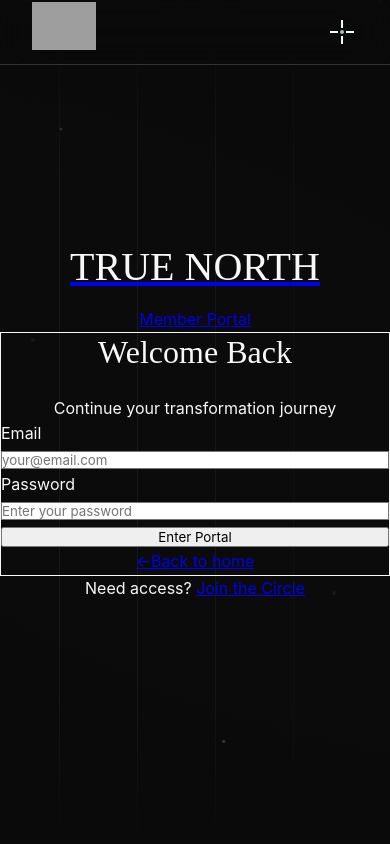
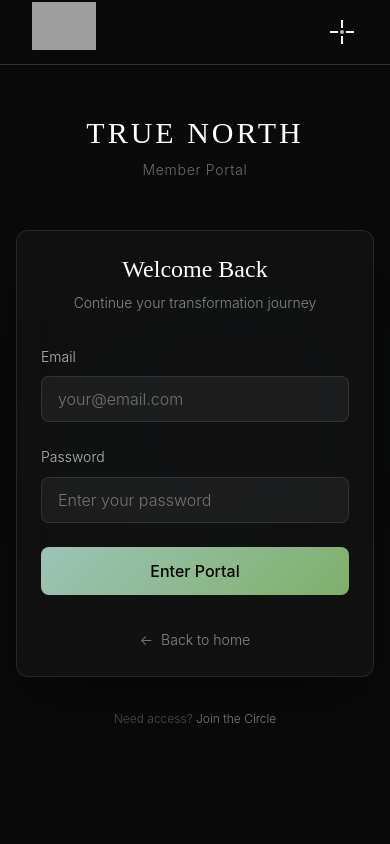
Before and after one commit to Your-True-North/true-north-websiteV2, a Next.js app: page /auth/login in a window 390 px wide. Shown: the top 844 px of the page. Built offline with nearby package versions, Linux system fonts and the light colour scheme; grey boxes are pictures that could not be loaded.

Commit message:
Add mobile responsiveness to Journey + redesign login page

```diff
--- a/app/auth/login/page.tsx
+++ b/app/auth/login/page.tsx
@@ -40,42 +40,127 @@ export default function LoginPage() {
   }
 
   return (
-    <div className="min-h-screen relative overflow-hidden">
+    <div style={{ minHeight: '100vh', position: 'relative', overflow: 'hidden' }}>
       {/* Mystical Background */}
-      <div className="fixed inset-0 bg-[#0a0a0b]">
-        <div className="absolute inset-0 opacity-30">
-          <div className="absolute top-1/4 left-1/4 w-96 h-96 bg-purple-500/20 rounded-full blur-[120px] animate-pulse"></div>
-          <div className="absolute bottom-1/4 right-1/4 w-96 h-96 bg-blue-500/20 rounded-full blur-[120px] animate-pulse delay-700"></div>
+      <div style={{ position: 'fixed', inset: 0, background: '#0a0a0b' }}>
+        <div style={{ position: 'absolute', inset: 0, opacity: 0.3 }}>
+          <div style={{
+            position: 'absolute',
+            top: '25%',
+            left: '25%',
+            width: '24rem',
+            height: '24rem',
+            background: 'radial-gradient(circle, rgba(155, 196, 184, 0.2) 0%, transparent 70%)',
+            borderRadius: '50%',
+            filter: 'blur(120px)',
+            animation: 'pulse 4s ease-in-out infinite'
+          }}></div>
+          <div style={{
+            position: 'absolute',
+            bottom: '25%',
+            right: '25%',
+            width: '24rem',
+            height: '24rem',
+            background: 'radial-gradient(circle, rgba(127, 176, 105, 0.2) 0%, transparent 70%)',
+            borderRadius: '50%',
+            filter: 'blur(120px)',
+            animation: 'pulse 4s ease-in-out infinite 700ms'
+          }}></div>
         </div>
       </div>
 
       {/* Content */}
-      <div className="relative z-10 min-h-screen flex items-center justify-center px-4 py-12">
-        <div className="w-full max-w-md">
+      <div style={{
+        position: 'relative',
+        zIndex: 10,
+        minHeight: '100vh',
+        display: 'flex',
+        alignItems: 'center',
+        justifyContent: 'center',
+        padding: '3rem 1rem'
+      }}>
+        <div style={{ width: '100%', maxWidth: '28rem' }}>
           {/* Logo */}
-          <Link href="/" className="block text-center mb-12 group">
-            <h1 className="text-3xl font-light text-white tracking-wider mb-2 group-hover:opacity-80 transition-opacity">
+          <Link href="/" style={{
+            display: 'block',
+            textAlign: 'center',
+            marginBottom: '3rem',
+            textDecoration: 'none'
+          }}>
+            <h1 style={{
+              fontSize: 'clamp(1.875rem, 5vw, 3rem)',
+              fontWeight: 300,
+              color: '#fff',
+              letterSpacing: '0.1em',
+              marginBottom: '0.5rem',
+              transition: 'opacity 0.3s ease'
+            }}>
               TRUE NORTH
             </h1>
-            <p className="text-sm text-white/40 font-light tracking-wide">Member Portal</p>
+            <p style={{
+              fontSize: '0.875rem',
+              color: 'rgba(255, 255, 255, 0.4)',
+              fontWeight: 300,
+              letterSpacing: '0.05em'
+            }}>
+              Member Portal
+            </p>
           </Link>
 
           {/* Login Card */}
-          <div className="backdrop-blur-xl bg-white/5 border border-white/10 rounded-md p-8 shadow-2xl">
-            <h2 className="text-2xl font-light text-white mb-2 text-center">Welcome Back</h2>
-            <p className="text-white/50 text-sm text-center mb-8 font-light">
+          <div style={{
+            backdropFilter: 'blur(20px)',
+            background: 'rgba(255, 255, 255, 0.03)',
+            border: '1px solid rgba(255, 255, 255, 0.1)',
+            borderRadius: '12px',
+            padding: 'clamp(1.5rem, 4vw, 2rem)',
+            boxShadow: '0 25px 50px -12px rgba(0, 0, 0, 0.5)'
+          }}>
+            <h2 style={{
+              fontSize: 'clamp(1.5rem, 4vw, 2rem)',
+              fontWeight: 300,
+              color: '#fff',
+              marginBottom: '0.5rem',
+              textAlign: 'center'
+            }}>
+              Welcome Back
+            </h2>
+            <p style={{
+              color: 'rgba(255, 255, 255, 0.5)',
+              fontSize: '0.875rem',
+              textAlign: 'center',
+              marginBottom: '2rem',
+              fontWeight: 300
+            }}>
               Continue your transformation journey
             </p>
 
-            <form onSubmit={handleSubmit} className="space-y-6">
+            <form onSubmit={handleSubmit} style={{ display: 'flex', flexDirection: 'column', gap: '1.5rem' }}>
               {error && (
-                <div className="p-4 bg-red-500/10 border border-red-500/20 rounded-md">
-                  <p className="text-red-400 text-sm font-light">{error}</p>
+                <div style={{
+                  padding: '1rem',
+                  background: 'rgba(239, 68, 68, 0.1)',
+                  border: '1px solid rgba(239, 68, 68, 0.2)',
+                  borderRadius: '8px'
+                }}>
+                  <p style={{
+                    color: 'rgba(248, 113, 113, 1)',
+                    fontSize: '0.875rem',
+                    fontWeight: 300
+                  }}>
+                    {error}
+                  </p>
                 </div>
               )}
 
               <div>
-                <label htmlFor="email" className="block text-sm font-light text-white/70 mb-2">
+                <label htmlFor="email" style={{
+                  display: 'block',
+                  fontSize: '0.875rem',
+                  fontWeight: 300,
+                  color: 'rgba(255, 255, 255, 0.7)',
+                  marginBottom: '0.5rem'
+                }}>
                   Email
                 </label>
                 <input
@@ -85,13 +170,33 @@ export default function LoginPage() {
                   onChange={(e) => setEmail(e.target.value)}
                   required
                   disabled={loading}
-                  className="w-full px-4 py-3 bg-white/5 border border-white/10 rounded-md text-white placeholder-white/30 focus:outline-none focus:border-white/30 transition-all font-light disabled:opacity-50"
+                  style={{
+                    width: '100%',
+                    padding: '0.75rem 1rem',
+                    background: 'rgba(255, 255, 255, 0.05)',
+                    border: '1px solid rgba(255, 255, 255, 0.1)',
+                    borderRadius: '8px',
+                    color: '#fff',
+                    fontSize: '1rem',
+                    fontWeight: 300,
+                    outline: 'none',
+                    transition: 'all 0.3s ease',
+                    opacity: loading ? 0.5 : 1
+                  }}
                   placeholder="your@email.com"
+                  onFocus={(e) => e.target.style.borderColor = 'rgba(155, 196, 184, 0.3)'}
+                  onBlur={(e) => e.target.style.borderColor = 'rgba(255, 255, 255, 0.1)'}
                 />
               </div>
 
               <div>
-                <label htmlFor="password" className="block text-sm font-light text-white/70 mb-2">
+                <label htmlFor="password" style={{
+                  display: 'block',
+                  fontSize: '0.875rem',
+                  fontWeight: 300,
+                  color: 'rgba(255, 255, 255, 0.7)',
+                  marginBottom: '0.5rem'
+                }}>
                   Password
                 </label>
                 <input
@@ -101,35 +206,98 @@ export default function LoginPage() {
                   onChange={(e) => setPassword(e.target.value)}
                   required
                   disabled={loading}
-                  className="w-full px-4 py-3 bg-white/5 border border-white/10 rounded-md text-white placeholder-white/30 focus:outline-none focus:border-white/30 transition-all font-light disabled:opacity-50"
+                  style={{
+                    width: '100%',
+                    padding: '0.75rem 1rem',
+                    background: 'rgba(255, 255, 255, 0.05)',
+                    border: '1px solid rgba(255, 255, 255, 0.1)',
+                    borderRadius: '8px',
+                    color: '#fff',
+                    fontSize: '1rem',
+                    fontWeight: 300,
+                    outline: 'none',
+                    transition: 'all 0.3s ease',
+                    opacity: loading ? 0.5 : 1
+                  }}
                   placeholder="Enter your password"
+                  onFocus={(e) => e.target.style.borderColor = 'rgba(155, 196, 184, 0.3)'}
+                  onBlur={(e) => e.target.style.borderColor = 'rgba(255, 255, 255, 0.1)'}
                 />
               </div>
 
               <button
                 type="submit"
                 disabled={loading}
-                className="w-full py-3 bg-white text-black font-light rounded-md hover:bg-white/90 transition-all disabled:opacity-50 disabled:cursor-not-allowed"
+                style={{
+                  width: '100%',
+                  padding: '0.875rem',
+                  background: 'linear-gradient(135deg, #9bc4b8, #7fb069)',
+                  color: '#000',
+                  fontWeight: 500,
+                  fontSize: '1rem',
+                  borderRadius: '8px',
+                  border: 'none',
+                  cursor: loading ? 'not-allowed' : 'pointer',
+                  transition: 'all 0.3s ease',
+                  opacity: loading ? 0.5 : 1
+                }}
+                onMouseEnter={(e) => !loading && (e.currentTarget.style.transform = 'translateY(-2px)')}
+                onMouseLeave={(e) => e.currentTarget.style.transform = 'translateY(0)'}
               >
                 {loading ? 'Accessing Portal...' : 'Enter Portal'}
               </button>
             </form>
 
-            <div className="mt-8 text-center">
+            <div style={{ marginTop: '2rem', textAlign: 'center' }}>
               <Link
                 href="/"
-                className="text-sm text-white/50 hover:text-white/80 transition-colors font-light inline-flex items-center gap-2"
+                style={{
+                  fontSize: '0.875rem',
+                  color: 'rgba(255, 255, 255, 0.5)',
+                  textDecoration: 'none',
+                  fontWeight: 300,
+                  display: 'inline-flex',
+                  alignItems: 'center',
+                  gap: '0.5rem',
+                  transition: 'color 0.3s ease'
+                }}
+                onMouseEnter={(e) => e.currentTarget.style.color = 'rgba(255, 255, 255, 0.8)'}
+                onMouseLeave={(e) => e.currentTarget.style.color = 'rgba(255, 255, 255, 0.5)'}
               >
                 <span>←</span> Back to home
               </Link>
             </div>
           </div>
 
-          <p className="text-center text-white/30 text-xs mt-8 font-light">
-            Need access? <Link href="/circle" className="text-white/50 hover:text-white/80 transition-colors">Join the Circle</Link>
+          <p style={{
+            textAlign: 'center',
+            color: 'rgba(255, 255, 255, 0.3)',
+            fontSize: '0.75rem',
+            marginTop: '2rem',
+            fontWeight: 300
+          }}>
+            Need access? <Link
+              href="/circle"
+              style={{
+                color: 'rgba(255, 255, 255, 0.5)',
+                textDecoration: 'none',
+                transition: 'color 0.3s ease'
+              }}
+              onMouseEnter={(e) => e.currentTarget.style.color = 'rgba(155, 196, 184, 0.8)'}
+              onMouseLeave={(e) => e.currentTarget.style.color = 'rgba(255, 255, 255, 0.5)'}
+            >
+              Join the Circle
+            </Link>
           </p>
         </div>
       </div>
+
+      <style dangerouslySetInnerHTML={{__html: `
+        @keyframes pulse {
+          0%, 100% { opacity: 0.3; }
+          50% { opacity: 0.5; }
+        }
+      `}} />
     </div>
   )
 }
--- a/app/journey/page.tsx
+++ b/app/journey/page.tsx
@@ -107,10 +107,11 @@ export default function JourneyPage() {
     <div style={{ minHeight: '100vh', background: '#0a0a0b', color: '#fff' }}>
       <Navigation />
 
-      <div style={{ maxWidth: '1400px', margin: '0 auto', padding: '2rem 1.5rem' }}>
+      <div style={{ maxWidth: '1400px', margin: '0 auto', padding: '2rem 1rem' }}>
+        {/* Mobile: Stack everything vertically */}
         <div style={{
           display: 'grid',
-          gridTemplateColumns: 'minmax(250px, 1fr) minmax(0, 2.5fr) minmax(250px, 1fr)',
+          gridTemplateColumns: window.innerWidth < 768 ? '1fr' : window.innerWidth < 1024 ? '1fr 2fr' : 'minmax(250px, 1fr) minmax(0, 2.5fr) minmax(250px, 1fr)',
           gap: '1.5rem',
         }}>
 
@@ -122,8 +123,8 @@ export default function JourneyPage() {
               borderRadius: '12px',
               border: '1px solid rgba(255, 255, 255, 0.1)',
               padding: '1.5rem',
-              position: 'sticky',
-              top: '6rem'
+              position: window.innerWidth >= 1024 ? 'sticky' : 'relative',
+              top: window.innerWidth >= 1024 ? '6rem' : 'auto'
             }}>
 
               <div style={{ marginBottom: '2rem' }}>
@@ -260,7 +261,7 @@ export default function JourneyPage() {
             }}>
 
               <div style={{ padding: '1.5rem', borderBottom: '1px solid rgba(255, 255, 255, 0.1)' }}>
-                <h1 style={{ fontSize: '1.75rem', fontWeight: 600, marginBottom: '0.5rem' }}>
+                <h1 style={{ fontSize: 'clamp(1.25rem, 4vw, 1.75rem)', fontWeight: 600, marginBottom: '0.5rem' }}>
                   {selectedCategory === "All" ? "All Videos" : selectedCategory}
                 </h1>
                 <p style={{ color: 'rgba(255, 255, 255, 0.7)', fontSize: '0.95rem' }}>
@@ -273,7 +274,7 @@ export default function JourneyPage() {
               <div style={{ padding: '1.5rem' }}>
                 <div style={{
                   display: 'grid',
-                  gridTemplateColumns: 'repeat(auto-fit, minmax(280px, 1fr))',
+                  gridTemplateColumns: window.innerWidth < 640 ? '1fr' : 'repeat(auto-fit, minmax(280px, 1fr))',
                   gap: '1.5rem'
                 }}>
                   {filteredVideos.map((video) => (
@@ -334,7 +335,8 @@ export default function JourneyPage() {
                           gap: '1rem',
                           color: 'rgba(255, 255, 255, 0.6)',
                           fontSize: '0.85rem',
-                          marginBottom: '0.75rem'
+                          marginBottom: '0.75rem',
+                          flexWrap: 'wrap'
                         }}>
                           <span>{video.duration}</span>
                           <span>•</span>
@@ -371,7 +373,8 @@ export default function JourneyPage() {
             </div>
           </div>
 
-          {/* Right Sidebar */}
+          {/* Right Sidebar - Hide on mobile */}
+          {window.innerWidth >= 1024 && (
             <div>
               <div style={{
                 background: 'rgba(255, 255, 255, 0.03)',
@@ -409,6 +412,7 @@ export default function JourneyPage() {
                 </div>
               </div>
             </div>
+          )}
         </div>
       </div>
 
@@ -436,7 +440,7 @@ export default function JourneyPage() {
               maxWidth: '56rem',
               width: '100%',
               maxHeight: '90vh',
-              overflow: 'hidden'
+              overflow: 'auto'
             }}
             onClick={(e) => e.stopPropagation()}
           >
@@ -447,7 +451,7 @@ export default function JourneyPage() {
               padding: '1.5rem',
               borderBottom: '1px solid rgba(255, 255, 255, 0.1)'
             }}>
-              <h2 style={{ fontSize: '1.25rem', fontWeight: 600 }}>{selectedVideo.title}</h2>
+              <h2 style={{ fontSize: 'clamp(1rem, 3vw, 1.25rem)', fontWeight: 600, paddingRight: '1rem' }}>{selectedVideo.title}</h2>
               <button
                 onClick={() => setSelectedVideo(null)}
                 style={{
@@ -456,7 +460,8 @@ export default function JourneyPage() {
                   background: 'none',
                   border: 'none',
                   cursor: 'pointer',
-                  lineHeight: 1
+                  lineHeight: 1,
+                  flexShrink: 0
                 }}
               >
                 ×
@@ -466,7 +471,7 @@ export default function JourneyPage() {
             <div style={{ padding: '1.5rem' }}>
               <div style={{
                 width: '100%',
-                height: '24rem',
+                height: 'clamp(16rem, 40vw, 24rem)',
                 borderRadius: '8px',
                 marginBottom: '1rem',
                 display: 'flex',
@@ -487,7 +492,7 @@ export default function JourneyPage() {
                     fontSize: '2rem',
                     paddingLeft: '5px'
                   }}>▶</div>
-                  <p style={{ color: 'rgba(255, 255, 255, 0.6)' }}>YouTube Player ({selectedVideo.duration})</p>
+                  <p style={{ color: 'rgba(255, 255, 255, 0.6)', fontSize: 'clamp(0.875rem, 2vw, 1rem)' }}>YouTube Player ({selectedVideo.duration})</p>
                 </div>
               </div>
 
@@ -497,7 +502,8 @@ export default function JourneyPage() {
                 gap: '1.5rem',
                 color: 'rgba(255, 255, 255, 0.6)',
                 fontSize: '0.85rem',
-                marginBottom: '1rem'
+                marginBottom: '1rem',
+                flexWrap: 'wrap'
               }}>
                 <span>{selectedVideo.duration}</span>
                 <span>•</span>
@@ -506,11 +512,11 @@ export default function JourneyPage() {
                 <span>{selectedVideo.category}</span>
               </div>
 
-              <p style={{ color: 'rgba(255, 255, 255, 0.8)', marginBottom: '1rem' }}>
+              <p style={{ color: 'rgba(255, 255, 255, 0.8)', marginBottom: '1rem', fontSize: 'clamp(0.875rem, 2vw, 1rem)' }}>
                 {selectedVideo.description}
               </p>
 
-              <div style={{ display: 'flex', alignItems: 'center', gap: '1.5rem' }}>
+              <div style={{ display: 'flex', alignItems: 'center', gap: '1.5rem', fontSize: 'clamp(0.875rem, 2vw, 1rem)' }}>
                 <div style={{ display: 'flex', alignItems: 'center', gap: '0.5rem' }}>
                   <span>❤️</span>
                   <span>{selectedVideo.likes}</span>
```
Lines whose indentation alone changed are shown as unchanged.
